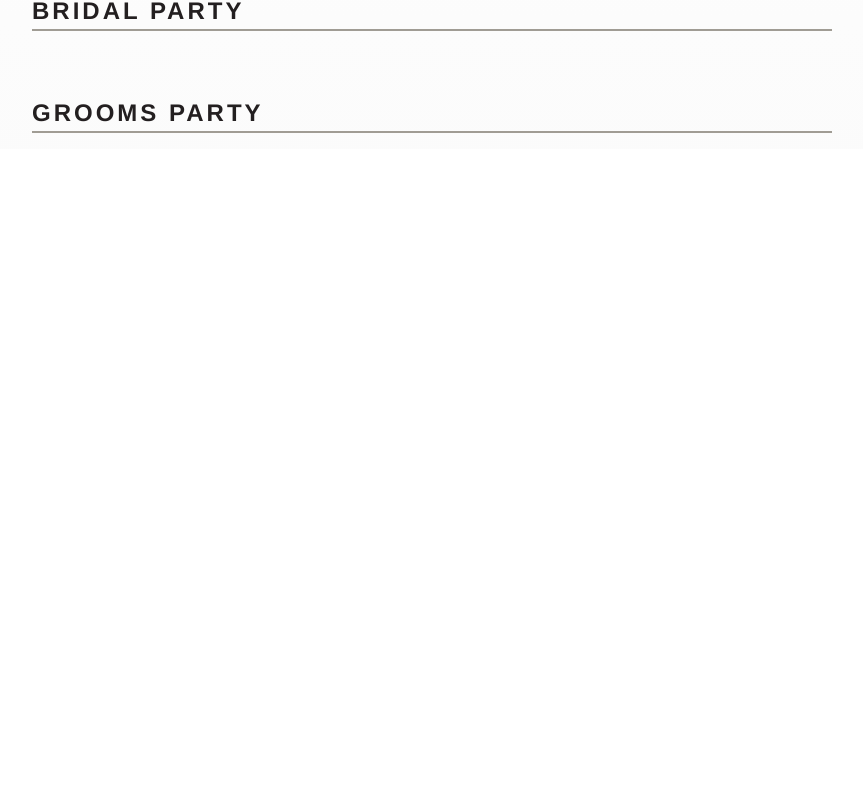
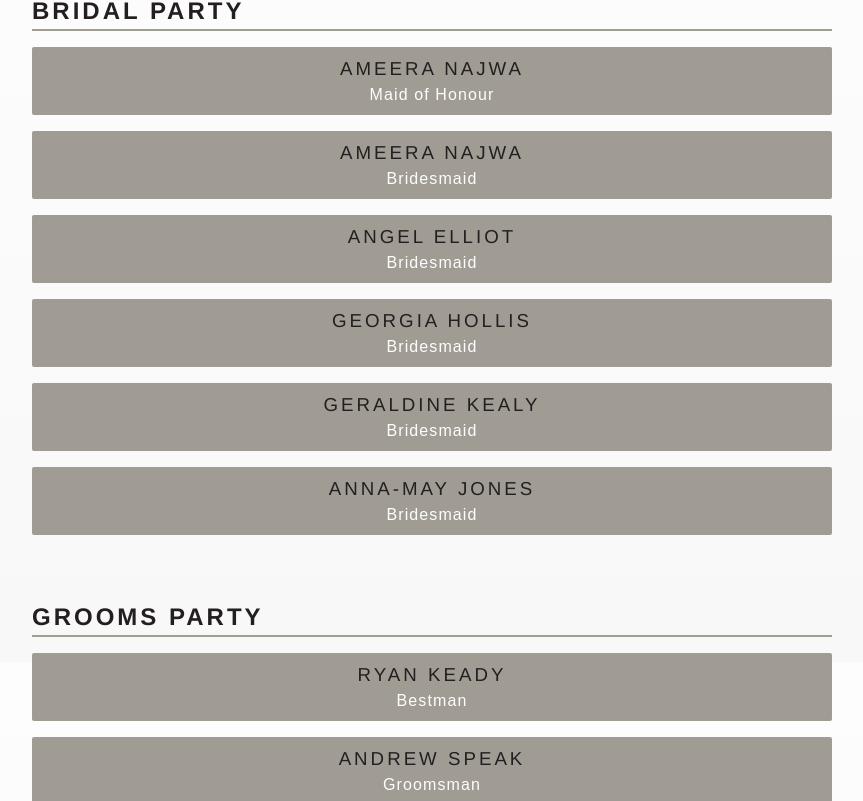
Before and after one commit to 11ac11/wedding-app, a Next.js app: page /itinerary in a window 1280 px wide. Shown: the part 938-1739 px from the top of the page, without its empty margins (208-1071 px from the left). Before the commit the page ends 1087 px from the top, so only its background shows below. Built offline with nearby package versions, Linux system fonts and the light colour scheme; a web font is replaced by a local one.

Commit message:
check and fix prev changes with internet

```diff
--- a/app/itinerary/page.jsx
+++ b/app/itinerary/page.jsx
@@ -1,56 +1,8 @@
 import React from "react"
 import styled from "styled-components"
-
-const ChipContainer = styled.div`
-  background-color: var(--gold);
-
-  h3 {
-
-  };
-
-  p {
-
-  };
-`
-
-const PersonChip = ({ name, duty }) => {
-  return (
-    <ChipContainer>
-      <h3>{name}</h3>
-      <p>{duty}</p>
-    </ChipContainer>
-  )
-}
+import { Vips } from './vips.jsx'
 
 export default async function Itinerary() {
-
-  const bridesmaids = [
-    'Ameera Najwa',
-    'Angel Elliot',
-    'Georgia Hollis',
-    'Geraldine Kealy',
-    'Anna-May Jones'
-  ]
-
-  const groomsmen = [
-    'Andrew Speak',
-    'Alistair Hobson',
-    'Samuel Rodd',
-    'Christian Newmann',
-    'Joseph Bailey'
-  ]
-
-  const renderBridesmaids = () => {
-    bridesmaids.forEach((bridesmaid) => {
-      <PersonChip name={bridesmaid} duty={'Bridesmaid'} />
-    })
-  }
-
-  const renderGroomsmen = () => {
-    groomsmen.forEach((groomsman) => {
-      <PersonChip name={groomsman} duty={'Groomsman'} />
-    })
-  }
 
   return (
     <main className="relative flex min-h-screen flex-col items-center justify-center">
@@ -78,16 +30,7 @@ export default async function Itinerary() {
           <li>Feel free to join us at the beach club to nurse the hangover</li>
         </ul>
       </div>
-      <div className="info-section">
-        <h2 className="uppercase">Bridal party</h2>
-        <ChipContainer name={'Ameera Najwa'} duty={'Maid of Honour'} />
-        {renderBridesmaids()}
-      </div>
-      <div className="info-section">
-        <h2 className="uppercase">Grooms party</h2>
-        <ChipContainer name={'Ryan Keady'} duty={'Bestman'} />
-        {renderGroomsmen()}
-      </div>
+      <Vips />
     </main>
   )
 }
--- /dev/null
+++ b/app/itinerary/vips.jsx
@@ -0,0 +1,85 @@
+'use client'
+
+import React from "react"
+import styled from "styled-components"
+
+const ChipContainer = styled.div`
+  background-color: var(--gold);
+  color: var(--offblack);
+  padding: 0.5rem;
+  margin-bottom: 1rem;
+  display: flex;
+  flex-direction: column;
+  align-items: center;
+  justify-content: center;
+  border-radius: 2px;
+  font-weight: 100;
+
+  h3 {
+    text-transform: uppercase;
+    font-weight: 500;
+  };
+
+  p {
+    margin: 0;
+    font-family: 'Best Wishes', sans-serif;
+    color: var(--white)
+  };
+`
+
+const PersonChip = ({ name, duty }) => {
+  return (
+    <ChipContainer>
+      <h3>{name}</h3>
+      <p>{duty}</p>
+    </ChipContainer>
+  )
+}
+
+export const Vips = () => {
+
+  const bridesmaids = [
+    'Ameera Najwa',
+    'Angel Elliot',
+    'Georgia Hollis',
+    'Geraldine Kealy',
+    'Anna-May Jones'
+  ]
+
+  const groomsmen = [
+    'Andrew Speak',
+    'Alistair Hobson',
+    'Samuel Rodd',
+    'Christian Newmann',
+    'Joseph Bailey'
+  ]
+
+  const renderBridesmaids = () => {
+    return bridesmaids.map((bridesmaid) => {
+      return <PersonChip name={bridesmaid} duty={'Bridesmaid'} />
+    })
+  }
+
+  const renderGroomsmen = () => {
+    return groomsmen.map((groomsman) => {
+      return <PersonChip name={groomsman} duty={'Groomsman'}>
+        <p>{groomsman} text</p>
+      </PersonChip>
+    })
+  }
+
+  return (
+    <>
+      <div className="info-section">
+        <h2 className="uppercase">Bridal party</h2>
+        <PersonChip name={'Ameera Najwa'} duty={'Maid of Honour'} />
+        {renderBridesmaids()}
+      </div>
+      <div className="info-section">
+        <h2 className="uppercase">Grooms party</h2>
+        <PersonChip name={'Ryan Keady'} duty={'Bestman'} />
+        {renderGroomsmen()}
+      </div>
+    </>
+  )
+}
--- a/components/dropdown.css
+++ b/components/dropdown.css
@@ -4,7 +4,7 @@
   justify-content: flex-start;
   align-items: flex-start;
   position: relative;
-  /* width: 45%; */
+  width: 45%;
 }
 
 .dropdown-options {
--- a/components/nav.jsx
+++ b/components/nav.jsx
@@ -49,33 +49,6 @@ const Navigation = styled.nav`
   justify-content: space-between;
   align-items: center;
   position: relative;
-
-  // TODO: can we remove this now it's in general CSS? keep the colour?
-
-  a {
-    color: var(--offblack); // TODO: maybe keep this?
-    text-decoration: none;
-    transition: color 0.3s ease;
-    letter-spacing: 3px;
-    display: flex;
-    position: relative;
-  };
-
-  & > a::before {
-    content: "";
-    position: absolute;
-    bottom: -0.25rem;
-    width: 100%;
-    height: 2px;
-    background-color: #3B3B3B;
-    transform: scaleX(0);
-    transform-origin: center;
-    transition: transform 0.2s ease;
-  };
-
-  & > a: hover::before {
-    transform: scaleX(1);
-  };
 `
 
 export default function Nav({ openClose, className }) {
```
Also changed, not shown: app/accomodation/contactBox.js (+10 -10 lines), components/guestlist-table.jsx (+10 -8 lines), components/socials.jsx (+5 -4 lines).
